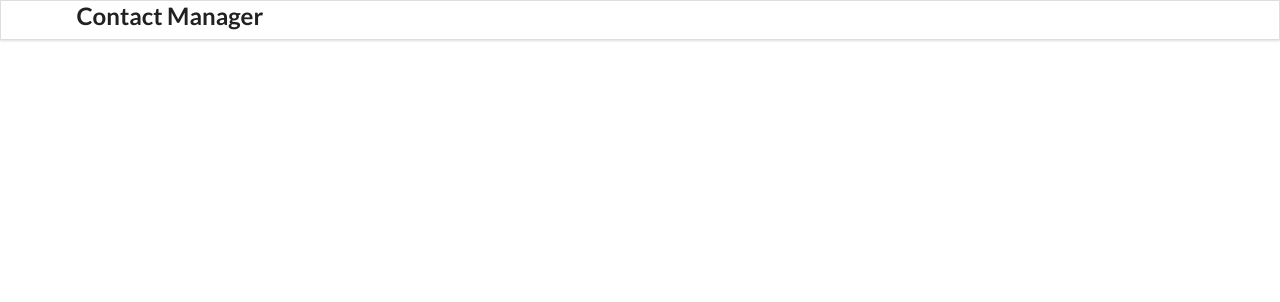
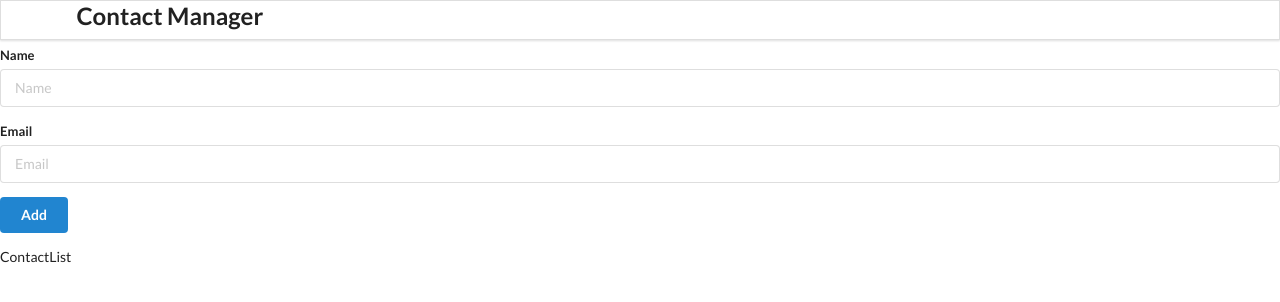
Before and after one commit to foghill/contactmanager, a React (Create React App) app: page / in a window 1280 px wide. Shown: the top 302 px of the page. Built offline with nearby package versions, Linux system fonts and the light colour scheme.

Commit message:
add contact

```diff
--- a/src/components/AddContact.js
+++ b/src/components/AddContact.js
@@ -4,6 +4,17 @@ const AddContact = () => {
   return (
     <div className="ui main">
       <h2>Add Contact</h2>
+      <form className="ui form">
+        <div className="field">
+          <label>Name</label>
+          <input type="text" name="name" placeholder="Name" />
+        </div>
+        <div className="field">
+          <label>Email</label>
+          <input type="text" name="email" placeholder="Email" />
+        </div>
+        <button className='ui button blue'>Add</button>
+      </form>
     </div>
   );
 };
--- a/src/components/App.js
+++ b/src/components/App.js
@@ -8,8 +8,8 @@ function App() {
   return (
   <div>
     <Header />
-    {/* <AddContact />
-    <ContactList /> */}
+    <AddContact />
+    <ContactList />
   </div>
     )
 }
--- a/src/components/ContactList.js
+++ b/src/components/ContactList.js
@@ -0,0 +1,7 @@
+import React from "react";
+
+const ContactList = () => {
+  return <div className="ui celled list">ContactList</div>;
+};
+
+export default ContactList;
```
